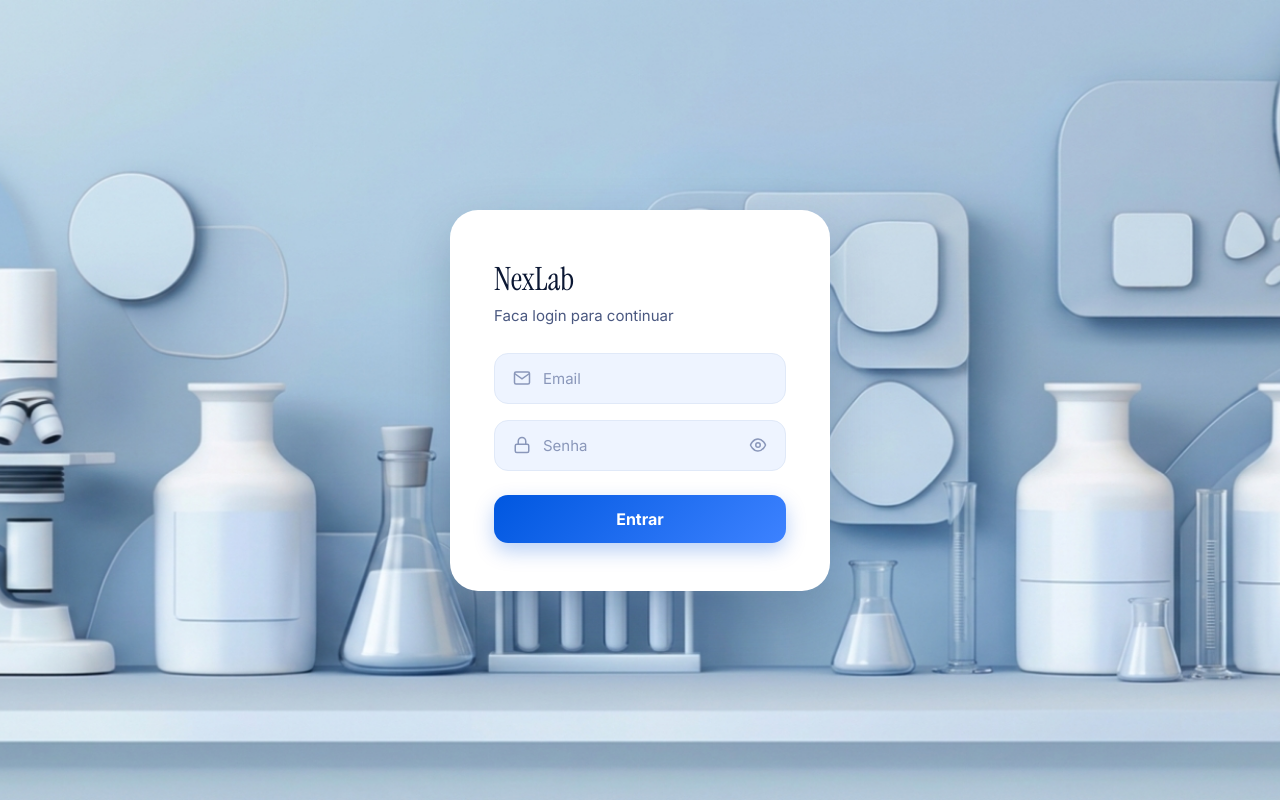
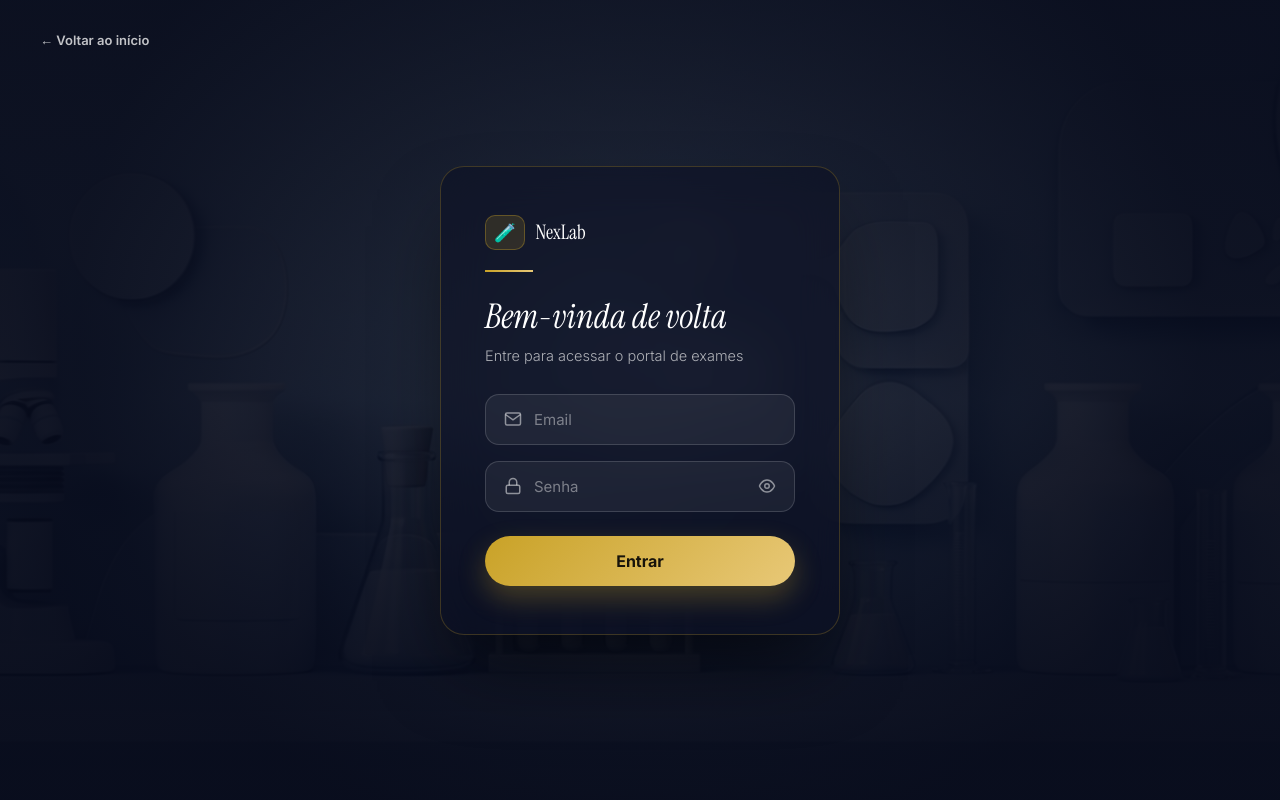
Before and after one commit to CrislaniaAlmeida/sistema-exames-laboratoriais, a React (Vite) app in the folder frontend/: page /login in a window 1280 px wide. Built offline with nearby package versions, Linux system fonts and the light colour scheme; no server answers.

Commit message:
Login: visual de alto padrao e luxo
Fundo com foto e overlay escuro, card em vidro (glassmorphism) com
borda dourada sutil, titulo serifado italico e botao dourado,
consistente com o novo visual da Landing Page.

```diff
--- a/frontend/src/pages/Login.css
+++ b/frontend/src/pages/Login.css
@@ -1,4 +1,4 @@
-@import url('https://fonts.googleapis.com/css2?family=Instrument+Serif:ital@0;1&family=Inter:wght@400;500;600;700&display=swap');
+@import url('https://fonts.googleapis.com/css2?family=Instrument+Serif:ital@0;1&family=Inter:wght@300;400;500;600;700&display=swap');
 
 .login-fundo {
   position: relative;
@@ -8,33 +8,91 @@
   height: 100vh;
   overflow: hidden;
   background-size: cover;
-  background-position: center;
+  background-position: center 30%;
   background-repeat: no-repeat;
   font-family: 'Inter', system-ui, sans-serif;
+}
+
+.login-overlay {
+  position: absolute;
+  inset: 0;
+  background:
+    radial-gradient(circle at 50% 40%, rgba(6, 10, 26, 0.55), rgba(6, 10, 26, 0.88) 70%),
+    linear-gradient(180deg, rgba(6, 10, 26, 0.75) 0%, rgba(6, 10, 26, 0.55) 50%, rgba(6, 10, 26, 0.85) 100%);
+}
+
+.login-voltar {
+  position: absolute;
+  top: 32px;
+  left: 40px;
+  z-index: 2;
+  color: rgba(255, 255, 255, 0.75);
+  text-decoration: none;
+  font-size: 13px;
+  font-weight: 600;
+  transition: color 0.15s ease;
+}
+
+.login-voltar:hover {
+  color: #ffffff;
 }
 
 .login-card {
   position: relative;
   z-index: 1;
-  background-color: #fff;
+  background: rgba(11, 16, 36, 0.55);
+  backdrop-filter: blur(22px);
+  -webkit-backdrop-filter: blur(22px);
+  border: 1px solid rgba(201, 162, 39, 0.25);
   padding: 48px 44px;
-  border-radius: 28px;
-  box-shadow: 0 20px 50px rgba(30, 58, 95, 0.25);
-  width: 380px;
+  border-radius: 24px;
+  box-shadow: 0 40px 80px -20px rgba(0, 0, 0, 0.6);
+  width: 400px;
+}
+
+.login-marca {
+  display: flex;
+  align-items: center;
+  gap: 10px;
+  margin-bottom: 20px;
+}
+
+.login-marca-icone {
+  background: rgba(201, 162, 39, 0.16);
+  border: 1px solid rgba(201, 162, 39, 0.35);
+  border-radius: 10px;
+  padding: 6px 8px;
+  font-size: 18px;
+}
+
+.login-marca-texto {
+  font-family: 'Instrument Serif', Georgia, serif;
+  font-size: 20px;
+  font-weight: 700;
+  color: #ffffff;
+}
+
+.login-linha {
+  width: 48px;
+  height: 2px;
+  background: linear-gradient(90deg, #c9a227, #e8c877);
+  margin-bottom: 22px;
 }
 
 .login-titulo {
   margin: 0;
   font-family: 'Instrument Serif', Georgia, serif;
-  font-size: 32px;
-  font-weight: 700;
-  color: #0b1733;
+  font-style: italic;
+  font-size: 34px;
+  font-weight: 400;
+  color: #ffffff;
 }
 
 .login-subtitulo {
-  margin: 6px 0 28px 0;
-  font-size: 15px;
-  color: #4a5880;
+  margin: 8px 0 30px 0;
+  font-size: 14.5px;
+  color: rgba(255, 255, 255, 0.65);
+  font-weight: 300;
 }
 
 .login-form {
@@ -47,20 +105,20 @@
   display: flex;
   align-items: center;
   gap: 10px;
-  background-color: #eef4ff;
-  border: 1px solid #e0e9f8;
+  background-color: rgba(255, 255, 255, 0.06);
+  border: 1px solid rgba(255, 255, 255, 0.15);
   border-radius: 14px;
   padding: 14px 18px;
   transition: border-color 0.15s ease;
 }
 
 .login-input-grupo:focus-within {
-  border-color: #3d82ff;
+  border-color: rgba(201, 162, 39, 0.5);
 }
 
 .login-icone {
   display: flex;
-  color: #8a97ba;
+  color: rgba(255, 255, 255, 0.5);
   flex-shrink: 0;
 }
 
@@ -69,13 +127,13 @@
   background: transparent;
   outline: none;
   font-size: 15px;
-  color: #0b1733;
+  color: #ffffff;
   width: 100%;
   font-family: inherit;
 }
 
 .login-input-grupo input::placeholder {
-  color: #8a97ba;
+  color: rgba(255, 255, 255, 0.42);
 }
 
 .login-toggle-senha {
@@ -84,7 +142,7 @@
   justify-content: center;
   background: none;
   border: none;
-  color: #8a97ba;
+  color: rgba(255, 255, 255, 0.5);
   cursor: pointer;
   padding: 0;
   flex-shrink: 0;
@@ -92,35 +150,48 @@
 }
 
 .login-toggle-senha:hover {
-  color: #4a5880;
+  color: rgba(255, 255, 255, 0.85);
 }
 
 .login-erro {
-  color: #dc2626;
+  color: #f87171;
   font-size: 13px;
   margin: 0;
 }
 
 .login-botao {
   margin-top: 8px;
-  padding: 14px;
+  padding: 15px;
   font-size: 16px;
   font-weight: 700;
-  background: linear-gradient(135deg, #0057e0 0%, #3d82ff 100%);
-  color: #fff;
+  background: linear-gradient(135deg, #c9a227 0%, #e8c877 100%);
+  color: #17130a;
   border: none;
-  border-radius: 14px;
+  border-radius: 999px;
   cursor: pointer;
-  transition: box-shadow 0.15s ease;
-  box-shadow: 0 8px 20px rgba(0, 87, 224, 0.28);
+  transition: box-shadow 0.15s ease, transform 0.12s ease;
+  box-shadow: 0 12px 28px rgba(201, 162, 39, 0.3);
   font-family: 'Inter', system-ui, sans-serif;
 }
 
 .login-botao:hover:not(:disabled) {
-  box-shadow: 0 10px 26px rgba(0, 87, 224, 0.4);
+  box-shadow: 0 16px 34px rgba(201, 162, 39, 0.4);
+  transform: translateY(-1px);
 }
 
 .login-botao:disabled {
   opacity: 0.7;
   cursor: default;
 }
+
+@media (max-width: 480px) {
+  .login-card {
+    width: 90vw;
+    padding: 36px 28px;
+  }
+
+  .login-voltar {
+    left: 20px;
+    top: 20px;
+  }
+}
--- a/frontend/src/pages/Login.jsx
+++ b/frontend/src/pages/Login.jsx
@@ -1,5 +1,5 @@
 import { useState } from 'react';
-import { useNavigate } from 'react-router-dom';
+import { Link, useNavigate } from 'react-router-dom';
 import api from '../services/api';
 import { useAuth } from '../context/AuthContext';
 import './Login.css';
@@ -38,9 +38,18 @@ function Login() {
 
   return (
     <div className="login-fundo" style={{ backgroundImage: `url(${fundoLogin})` }}>
+      <div className="login-overlay" />
+
+      <Link to="/" className="login-voltar">← Voltar ao início</Link>
+
       <div className="login-card">
-        <h1 className="login-titulo">NexLab</h1>
-        <p className="login-subtitulo">Faca login para continuar</p>
+        <div className="login-marca">
+          <span className="login-marca-icone">🧪</span>
+          <span className="login-marca-texto">NexLab</span>
+        </div>
+        <div className="login-linha" />
+        <h1 className="login-titulo">Bem-vinda de volta</h1>
+        <p className="login-subtitulo">Entre para acessar o portal de exames</p>
 
         <form onSubmit={handleSubmit} className="login-form">
           <div className="login-input-grupo">
```
